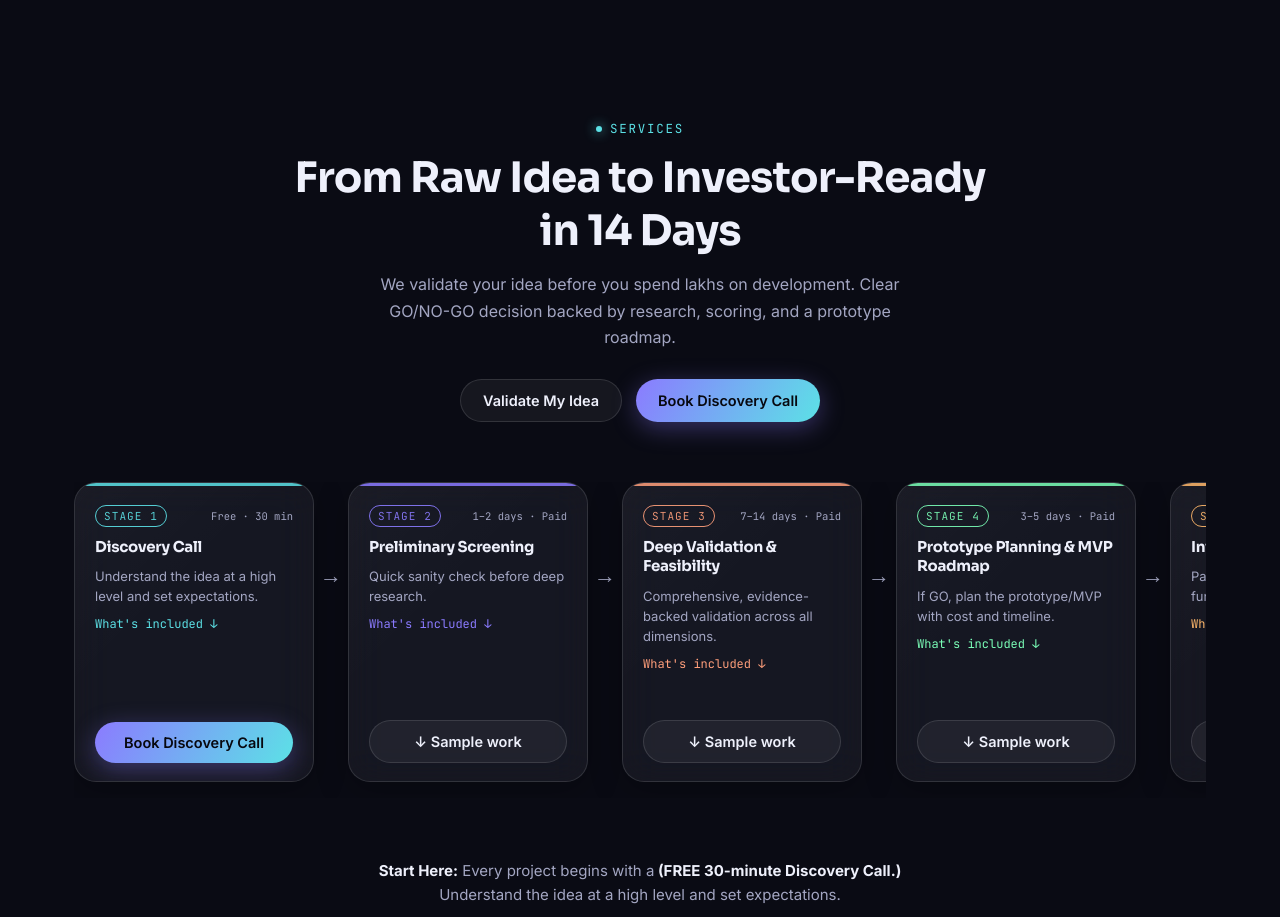
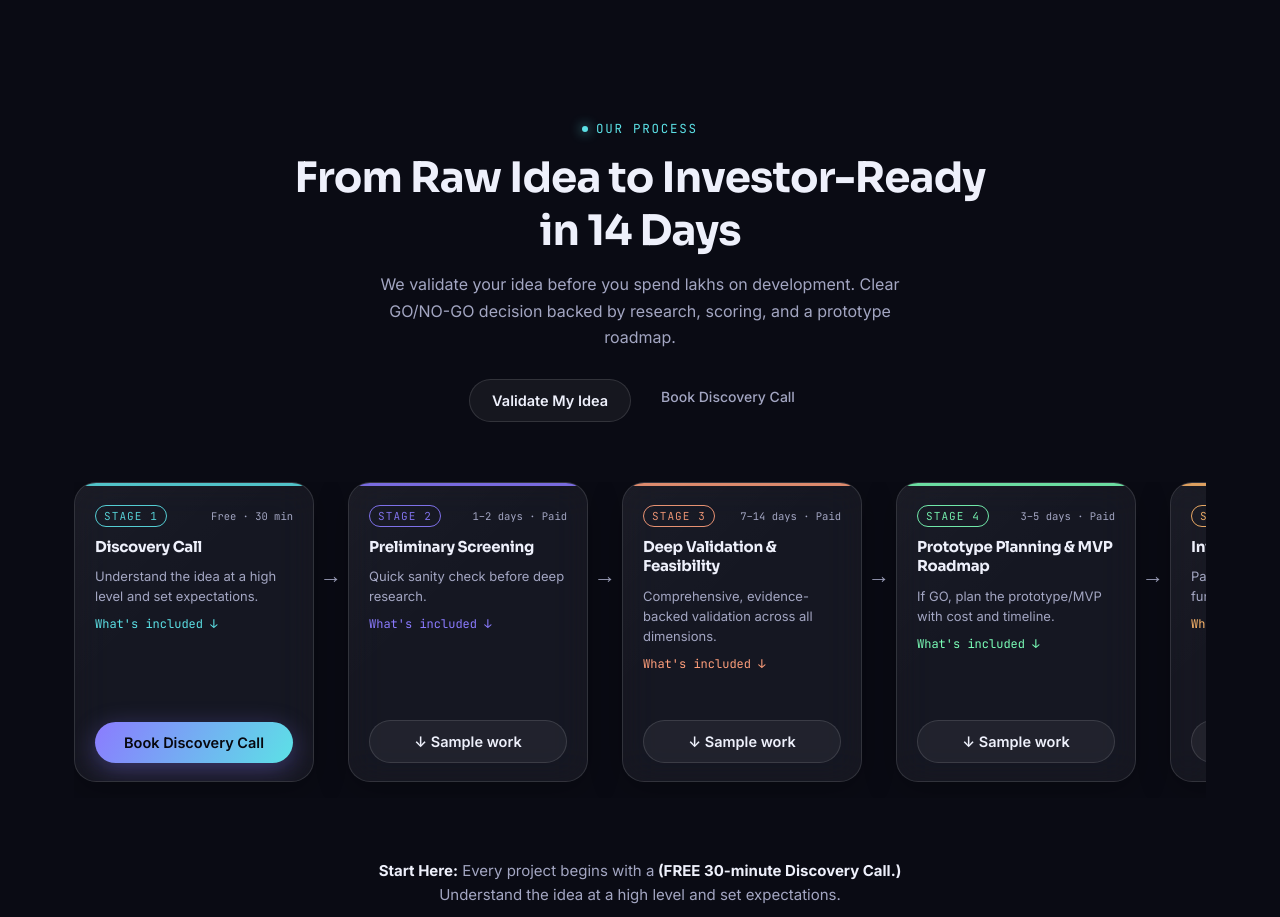
Before and after one commit to Erabhaysharma/NarayanR-D, a React (Vite) app: page / in a window 1280 px wide. Shown: the part 1420-2337 px from the top of the page. Built offline with nearby package versions, Linux system fonts and the light colour scheme.

Commit message:
service section addedD

```diff
--- a/src/components/Services.jsx
+++ b/src/components/Services.jsx
@@ -104,7 +104,7 @@ export default function Services() {
           viewport={{ once: true, amount: 0.4 }}
           transition={{ duration: 0.6 }}
         >
-          <span className="eyebrow">Services</span>
+          <span className="eyebrow">Our Process </span>
           <h2 className="section-heading">From Raw Idea to Investor-Ready in 14 Days</h2>
           <p className="section-sub">
             We validate your idea before you spend lakhs on development. Clear GO/NO-GO
@@ -120,11 +120,11 @@ export default function Services() {
               Validate My Idea
             </a>
 
-             <a href="https://wa.me/918571816976?text=Hi%2C%20I%27d%20like%20to%20book%20a%20Discovery%20Call"
-              target="_blank"
-              rel="noreferrer"
-              className="btn btn-primary"
-            >
+             <a
+            href="#contact"
+            className="nav__link"
+            onClick={(e) => handleSectionLink(e, "contact")}
+          >
               Book Discovery Call
             </a>
           </div>
--- a/src/components/WhatsAppFloat.jsx
+++ b/src/components/WhatsAppFloat.jsx
@@ -2,7 +2,7 @@ import React, { useState } from "react";
 import { motion, AnimatePresence } from "framer-motion";
 import "./WhatsAppFloat.css";
 
-const WA_NUMBER = "8571816976"; // replace with your actual number
+const WA_NUMBER = "918571816976"; // replace with your actual number
 const WA_MESSAGE = "Hi, I'd like to know more about Narayan R&D services.";
 
 export default function WhatsAppFloat() {
```
